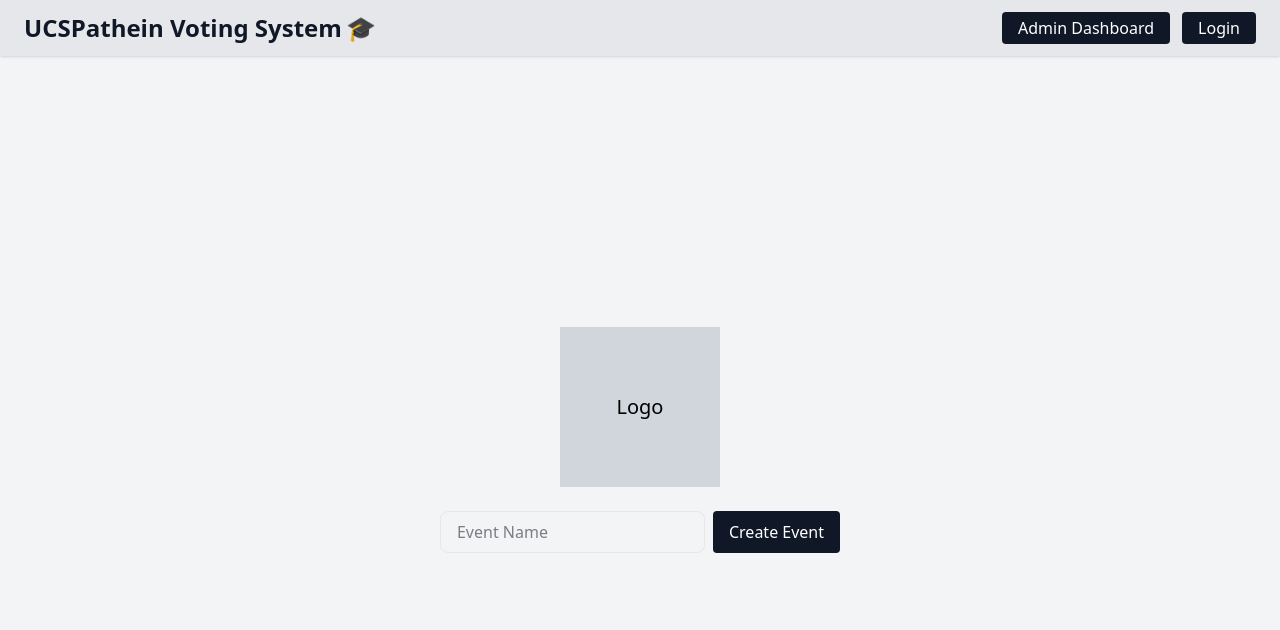
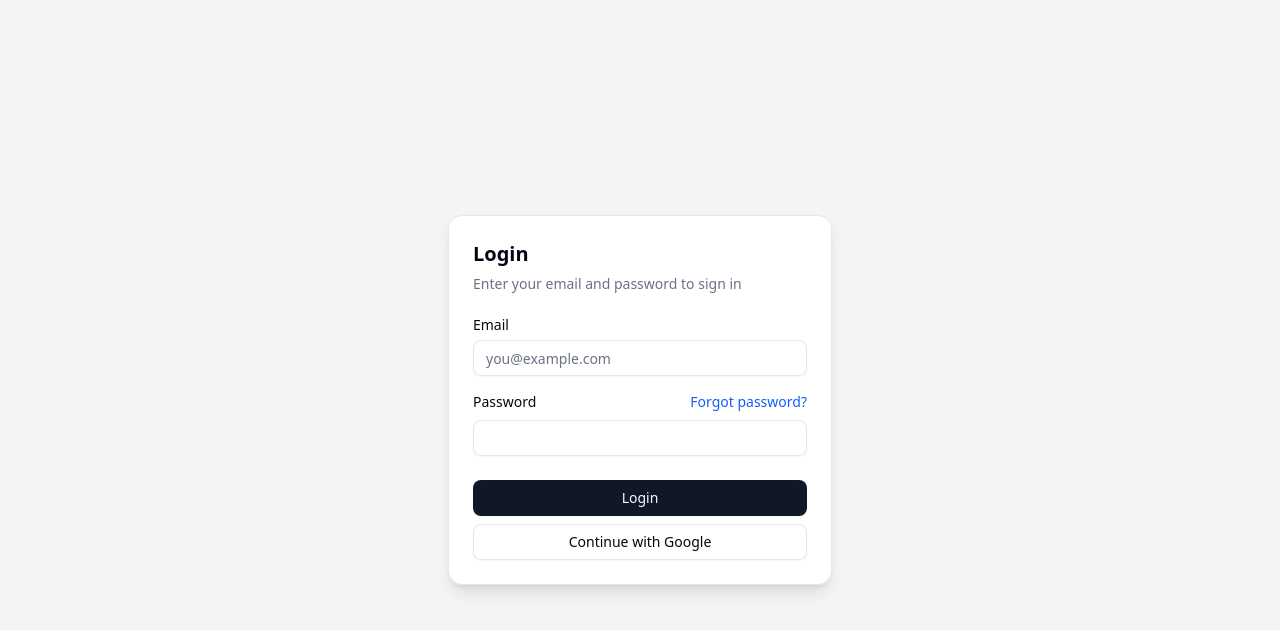
Before and after one commit to pyaephyo11979/VotingSystem, a React (Vite) app in the folder react-frontend/: page /login in a window 1280 px wide. Shown: the top 630 px of the page. Built offline with nearby package versions, Linux system fonts and the light colour scheme.

Commit message:
add react router dom

```diff
--- a/react-frontend/src/components/ui/login.tsx
+++ b/react-frontend/src/components/ui/login.tsx
@@ -1,4 +1,4 @@
-import { Button } from "@/components/ui/button"
+import { Button } from "@/components/ui/button";
 import {
   Card,
   CardContent,
@@ -6,22 +6,19 @@ import {
   CardFooter,
   CardHeader,
   CardTitle,
-} from "@/components/ui/card"
-import { Input } from "@/components/ui/input"
-import { Label } from "@/components/ui/label"
+} from "@/components/ui/card";
+import { Input } from "@/components/ui/input";
+import { Label } from "@/components/ui/label";
 
 export function LoginCard() {
   return (
+    <div className="min-h-screen flex items-center justify-center bg-gray-100 p-4">
       <Card className="w-full max-w-sm shadow-lg">
-      {/* Header */}
         <CardHeader>
           <CardTitle className="text-xl font-bold">Login</CardTitle>
-        <CardDescription>
-          Enter your email and password to sign in
-        </CardDescription>
+          <CardDescription>Enter your email and password to sign in</CardDescription>
         </CardHeader>
 
-      {/* Form */}
         <CardContent>
           <form className="space-y-4">
             <div className="grid gap-2">
@@ -34,6 +31,7 @@ export function LoginCard() {
                 className="outline-none focus-visible:ring-0"
               />
             </div>
+
             <div className="grid gap-2">
               <div className="flex items-center justify-between">
                 <Label htmlFor="password">Password</Label>
@@ -44,12 +42,16 @@ export function LoginCard() {
                   Forgot password?
                 </a>
               </div>
-            <Input className="outline-none focus-visible:ring-0" id="password" type="password" required />
+              <Input
+                id="password"
+                type="password"
+                required
+                className="outline-none focus-visible:ring-0"
+              />
             </div>
           </form>
         </CardContent>
 
-      {/* Footer buttons */}
         <CardFooter className="flex flex-col gap-2">
           <Button type="submit" className="w-full">
             Login
@@ -58,6 +60,8 @@ export function LoginCard() {
             Continue with Google
           </Button>
         </CardFooter>
+
       </Card>
-  )
+    </div>
+  );
 }
--- a/react-frontend/src/main.tsx
+++ b/react-frontend/src/main.tsx
@@ -2,9 +2,11 @@ import { StrictMode } from "react";
 import { createRoot } from "react-dom/client";
 import "./index.css";
 import App from "./App.tsx";
+import {
+  RouterProvider,
+} from "react-router-dom";
+import router from './router';
 
 createRoot(document.getElementById("root")!).render(
-  <StrictMode>
-    <App />
-  </StrictMode>,
+  <RouterProvider router={router} />
 );
--- /dev/null
+++ b/react-frontend/src/router/index.tsx
@@ -0,0 +1,18 @@
+import App from "@/App";
+import {
+  createBrowserRouter,
+} from "react-router-dom";
+import { LoginCard } from "@/components/ui/login";
+
+const router = createBrowserRouter([
+  {
+    path: "/",
+    element: <App/>,
+  },
+  {
+    path: "/login",
+    element: <LoginCard/>,
+  }
+]);
+
+export default router;
```
Lines whose indentation alone changed are shown as unchanged.
